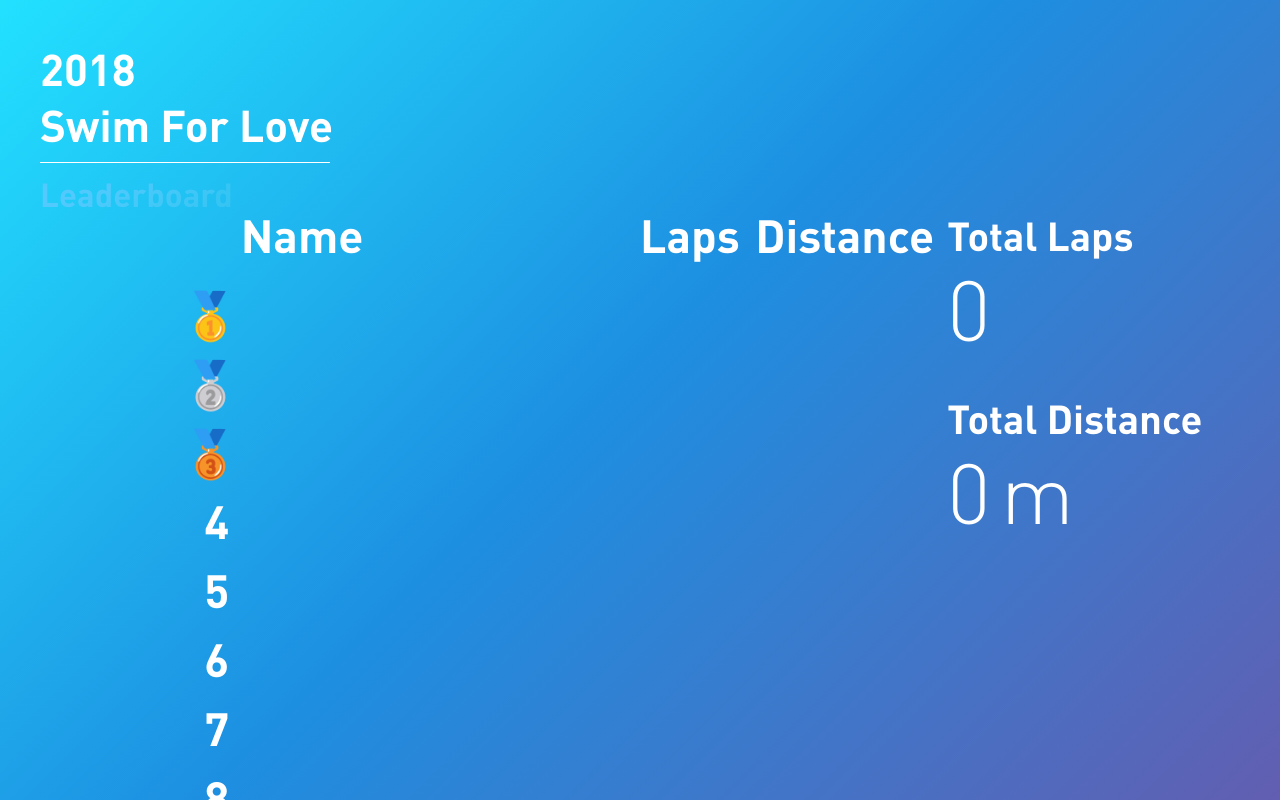
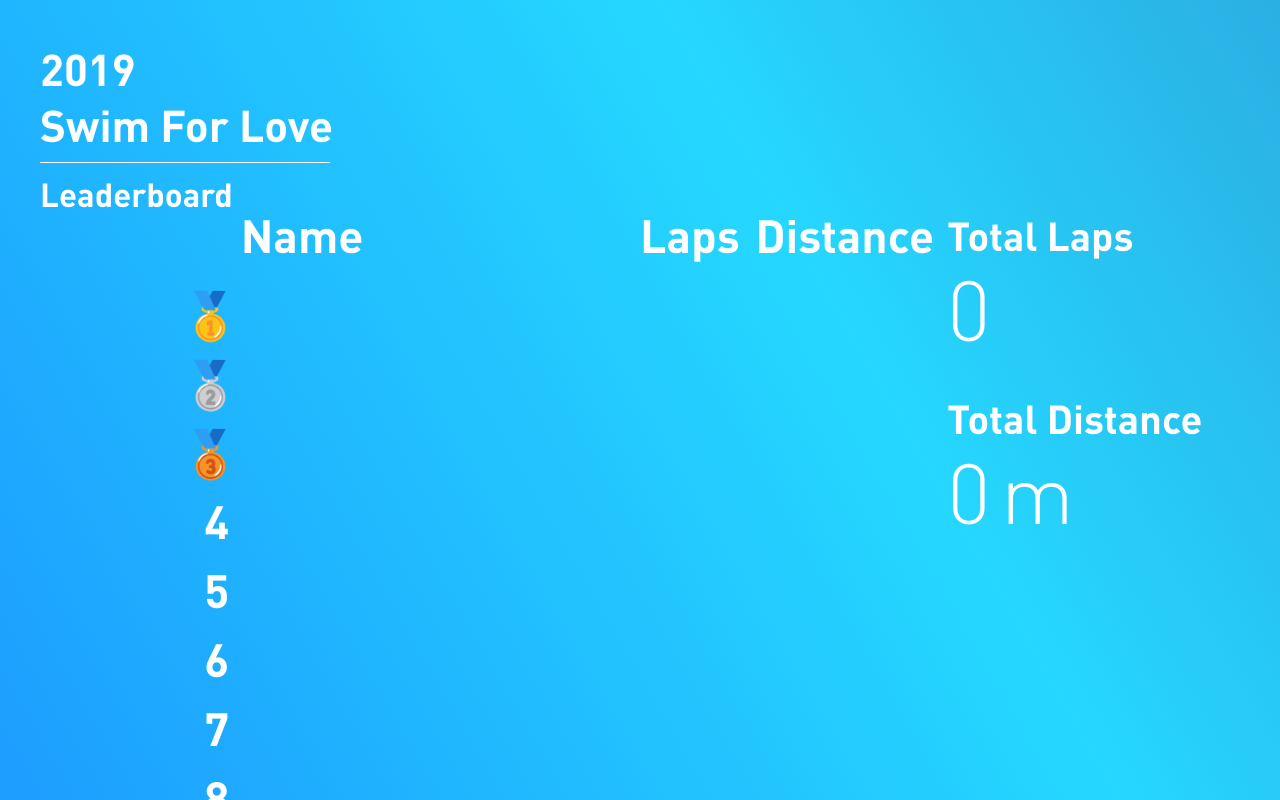
Before and after one commit to YKPS-FooBar/swim4love, a Flask app: page /leaderboard in a window 1280 px wide. Run offline with Flask 2, Linux system fonts and the light colour scheme.

Commit message:
Change 'Leaderboard' to white; 2018->2019

```diff
--- a/swim4love/static/styles/leaderboard.css
+++ b/swim4love/static/styles/leaderboard.css
@@ -16,7 +16,7 @@
     }
 
     100% {
-        background-position: left 1563px top 0px;
+        background-position: left 1920px top 0px;
     }
 }
 
@@ -37,7 +37,7 @@
 }
 
 .flowing-text {
-    color: rgba(255, 255, 255, 0.1);
+    color: rgba(255, 255, 255, 1.0);
     background-image: url(../images/gradient.png);
     background-repeat: repeat-x;
     -webkit-background-clip: text;
@@ -50,7 +50,10 @@
     width: 100%;
     height: 100%;
     overflow: hidden;
-    background: linear-gradient(-225deg, #22E1FF 0%, #1D8FE1 48%, #625EB1 100%);
+    /* background: linear-gradient(-225deg, #22E1FF 0%, #1D8FE1 48%, #625EB1 100%); */
+    background-image: url(../images/gradient2.png);
+    background-repeat: repeat-x;
+    /* animation: flowing-animation 15s linear infinite; */
 }
 
 /* Header */
--- a/swim4love/templates/leaderboard.html
+++ b/swim4love/templates/leaderboard.html
@@ -13,9 +13,10 @@
   <div class='container-main'>
     <!-- Header -->
     <div class='container-header'>
-      <h1 class='title'>2018<br />Swim For Love</h1>
+      <h1 class='title'>2019<br />Swim For Love</h1>
       <div class='sep'></div>
-      <h2 class='page flowing-text'>Leaderboard</h2>
+      <!-- <h2 class='page flowing-text'>Leaderboard</h2> -->
+      <h2>Leaderboard</h2>
     </div>
     <!-- Leaderboard -->
     <div class='container-leader'>
```
Also changed, not shown: swim4love/static/images/gradient2.png (added).
